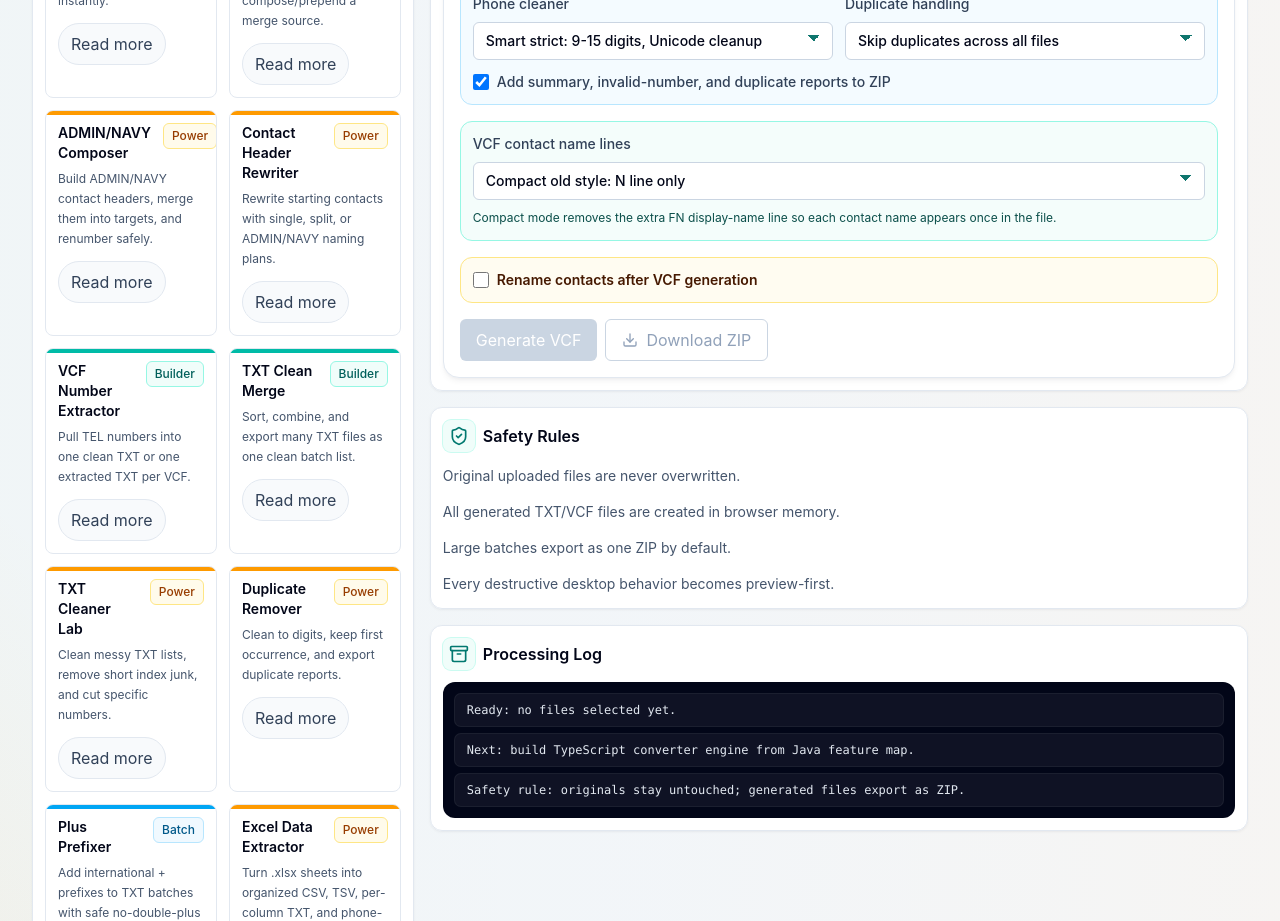
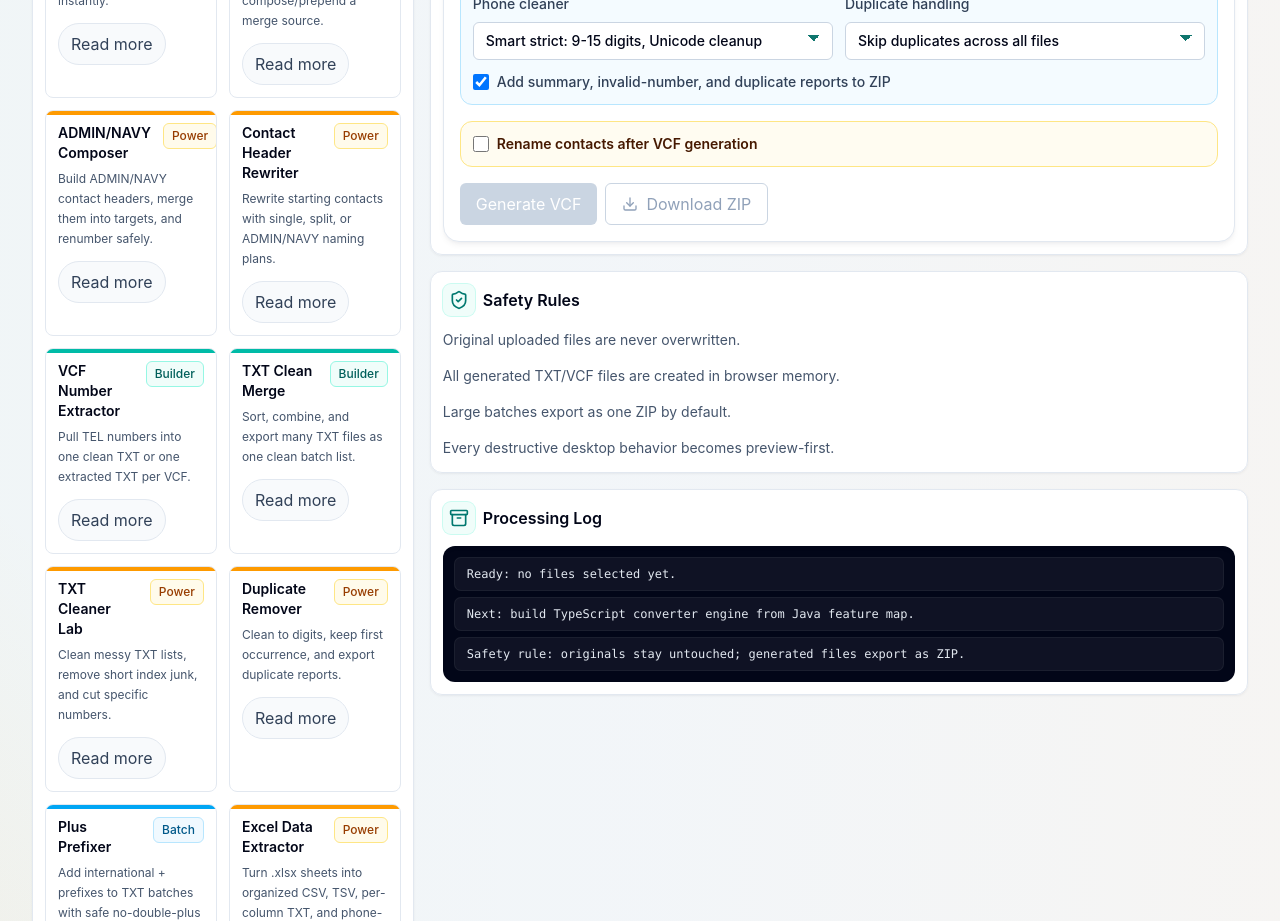
Before and after one commit to rajsolankii18/Legit-solutions, a React (Vite) app: page / in a window 1280 px wide. Shown: the part 1100-2021 px from the top of the page. Built offline with nearby package versions, Linux system fonts and the light colour scheme.

Commit message:
Force compact VCF contact names

```diff
--- a/src/App.tsx
+++ b/src/App.tsx
@@ -43,7 +43,6 @@ import {
   renameStartingContactsInVcfFiles,
   splitVcfFilesRough,
 } from './core/vcfTools'
-import { formatVcfNameLines, type VcfNameLineMode } from './core/vcf'
 
 type ToolId =
   | 'raj'
@@ -202,7 +201,6 @@ function App() {
   const [phoneCleanMode, setPhoneCleanMode] = useState<PhoneCleanMode>('smart')
   const [duplicatePolicy, setDuplicatePolicy] = useState<RajDuplicatePolicy>('skip-across-job')
   const [includeReports, setIncludeReports] = useState(true)
-  const [vcfNameLineMode, setVcfNameLineMode] = useState<VcfNameLineMode>('legacy-n-only')
   const [txtSplitMode, setTxtSplitMode] = useState<TxtSplitOptions['mode']>('fixed')
   const [txtLinesPerFile, setTxtLinesPerFile] = useState('100')
   const [txtFirstPartLines, setTxtFirstPartLines] = useState('500')
@@ -545,8 +543,6 @@ function App() {
         }))
       }
 
-      nextOutputs = applyVcfNameLineMode(nextOutputs, vcfNameLineMode)
-
       for (const output of nextOutputs) {
         const skipped = output.skippedCount ? `, ${output.skippedCount} skipped` : ''
         nextLogs.push(`Created: ${output.fileName} (${output.itemCount} ${output.kind.toUpperCase()} item(s)${skipped})`)
@@ -976,11 +972,6 @@ function App() {
                   onIncludeReportsChange={setIncludeReports}
                 />
 
-                <VcfNameLineModeSelect
-                  value={vcfNameLineMode}
-                  onChange={setVcfNameLineMode}
-                />
-
                 <PostGenerationRenameControls
                   enabled={renameAfterCreate}
                   onEnabledChange={setRenameAfterCreate}
@@ -1225,10 +1216,6 @@ function App() {
                     includeReports={includeReports}
                     onIncludeReportsChange={setIncludeReports}
                   />
-                  <VcfNameLineModeSelect
-                    value={vcfNameLineMode}
-                    onChange={setVcfNameLineMode}
-                  />
                   <PostGenerationRenameControls
                     enabled={renameAfterCreate}
                     onEnabledChange={setRenameAfterCreate}
@@ -1365,11 +1352,6 @@ function App() {
                         onDuplicatePolicyChange={setDuplicatePolicy}
                         includeReports={includeReports}
                         onIncludeReportsChange={setIncludeReports}
-                      />
-
-                      <VcfNameLineModeSelect
-                        value={vcfNameLineMode}
-                        onChange={setVcfNameLineMode}
                       />
 
                       <label className="flex items-center gap-2 text-sm font-medium text-slate-700">
@@ -1934,31 +1916,6 @@ function PostGenerationRenameControls({
   )
 }
 
-function VcfNameLineModeSelect({
-  value,
-  onChange,
-}: {
-  value: VcfNameLineMode
-  onChange: (value: VcfNameLineMode) => void
-}) {
-  return (
-    <label className="block rounded-xl border border-teal-200 bg-teal-50/70 p-3 text-sm font-medium text-slate-700">
-      VCF contact name lines
-      <select
-        className="mt-2 w-full rounded-md border border-slate-300 bg-white px-3 py-2 text-sm font-normal text-slate-950 outline-none transition focus:border-teal-600 focus:ring-2 focus:ring-teal-100"
-        value={value}
-        onChange={(event) => onChange(event.target.value as VcfNameLineMode)}
-      >
-        <option value="legacy-n-only">Compact old style: N line only</option>
-        <option value="standard">Standard vCard: FN + N lines</option>
-      </select>
-      <span className="mt-2 block text-xs font-normal leading-5 text-teal-900">
-        Compact mode removes the extra FN display-name line so each contact name appears once in the file.
-      </span>
-    </label>
-  )
-}
-
 function PowerFilters({
   idPrefix,
   phoneCleanMode,
@@ -2316,18 +2273,6 @@ function renameGeneratedVcfOutputs(
   return [...renamedVcfOutputs, ...otherOutputs]
 }
 
-function applyVcfNameLineMode(files: GeneratedFile[], nameLineMode: VcfNameLineMode) {
-  if (nameLineMode === 'standard') return files
-
-  return files.map((file) => {
-    if (file.kind !== 'vcf') return file
-    return {
-      ...file,
-      content: formatVcfNameLines(file.content, nameLineMode),
-    }
-  })
-}
-
 function composeSplitOutputsWithSource(
   splitOutputs: GeneratedFile[],
   sourceFiles: ComposerTextSource[],
--- a/src/core/vcf.ts
+++ b/src/core/vcf.ts
@@ -11,7 +11,7 @@ export function writeVcfContacts(
   options: { nameLineMode?: VcfNameLineMode } = {},
 ) {
   const lines: string[] = []
-  const nameLineMode = options.nameLineMode ?? 'standard'
+  const nameLineMode = options.nameLineMode ?? 'legacy-n-only'
 
   for (const contact of contacts) {
     const name = escapeVcfText(contact.name)
@@ -86,20 +86,15 @@ export function replaceNameInVcfBlock(block: string, name: string) {
   const escaped = escapeVcfText(name)
   const lines = block.trimEnd().split(/\r?\n/)
   let replacedN = false
-  let replacedFn = false
   const output: string[] = []
 
   for (const line of lines) {
     if (line.toUpperCase().startsWith('FN:')) {
-      output.push(`FN:${escaped}`)
-      replacedFn = true
       continue
     }
     if (line.startsWith('N:;;')) {
-      if (!replacedFn) output.push(`FN:${escaped}`)
       output.push(`N:;;${escaped};;;`)
       replacedN = true
-      replacedFn = true
       continue
     }
     output.push(line)
@@ -108,7 +103,7 @@ export function replaceNameInVcfBlock(block: string, name: string) {
   if (!replacedN) {
     const endIndex = output.findIndex((line) => line.trim().toUpperCase() === 'END:VCARD')
     const insertAt = endIndex >= 0 ? endIndex : output.length
-    output.splice(insertAt, 0, `FN:${escaped}`, `N:;;${escaped};;;`)
+    output.splice(insertAt, 0, `N:;;${escaped};;;`)
   }
 
   return `${output.join('\n')}\n`
```
Also changed, not shown: 2 other files (tests, documents, lock files or other folders).
